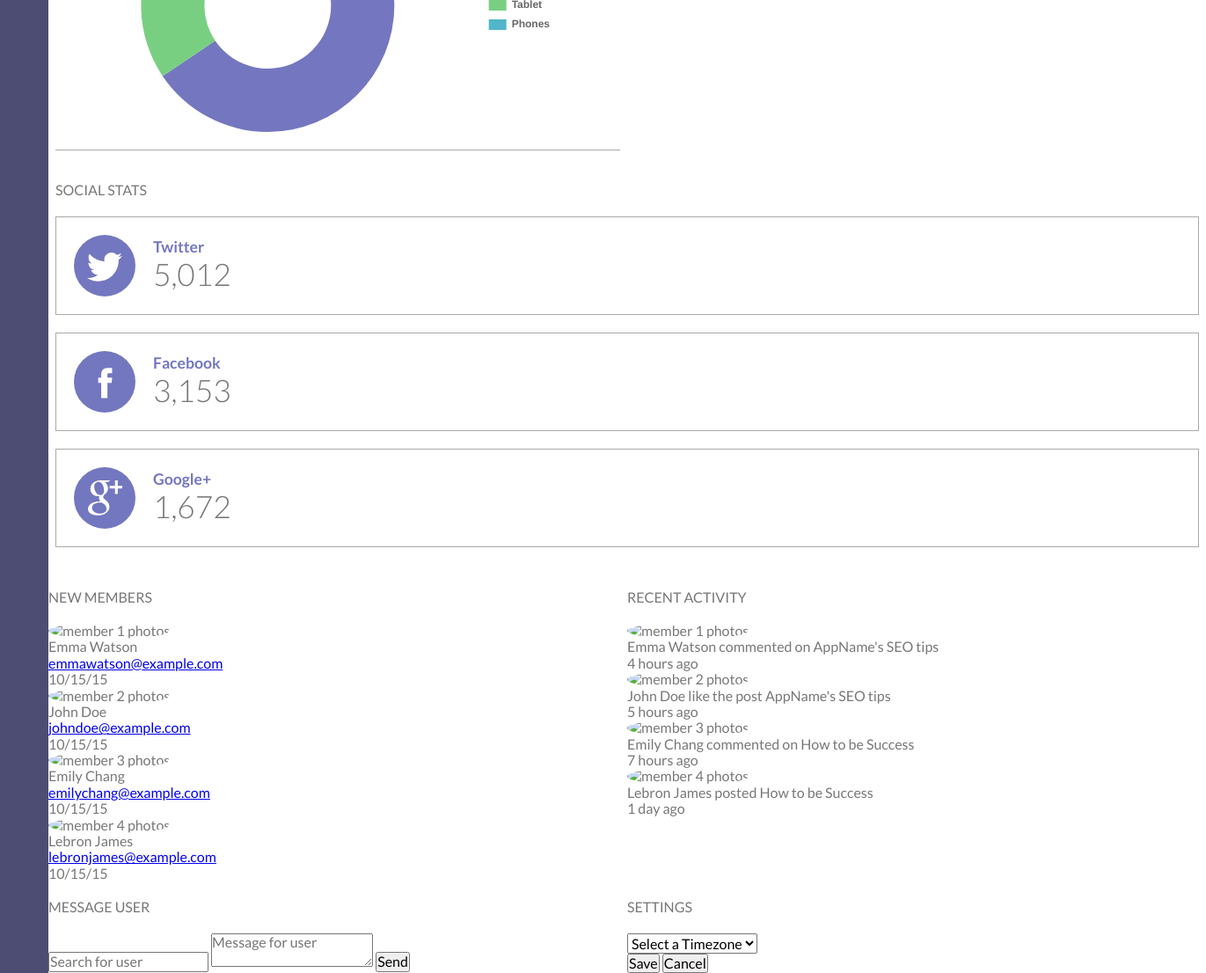
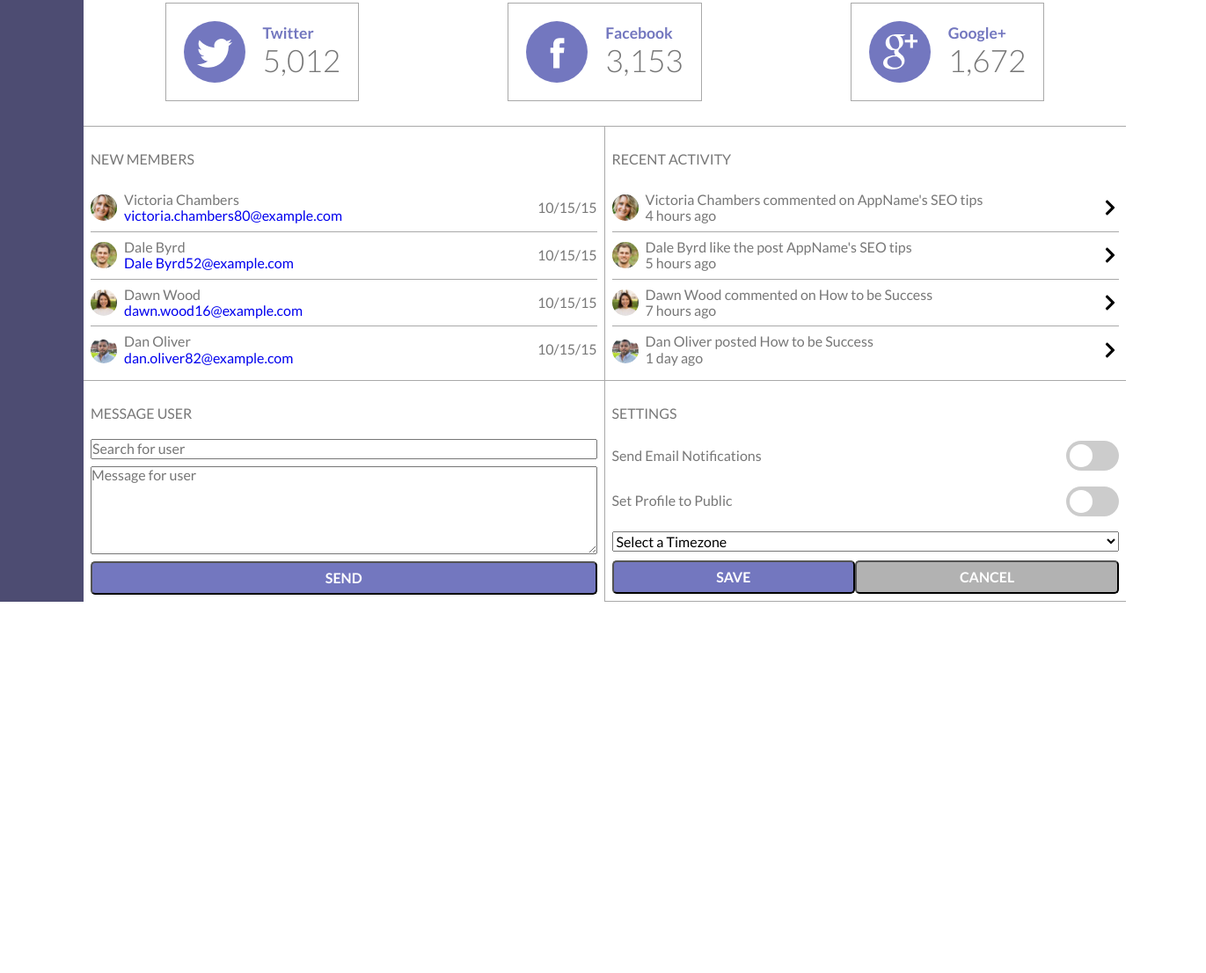
Before and after one commit to RamaSentani/webapp-dashboard, a plain HTML site: page index.html in a window 1280 px wide. Shown: the part 1156-2262 px from the top of the page at 88% size, 1371 px wide, since content can reach past the window. After the commit the page ends 1840 px from the top, so only its background shows below. Drawn offline with nearby package versions, Linux system fonts and the light colour scheme.

Commit message:
add style and media query for tab and desktop

```diff
--- a/css/style.css
+++ b/css/style.css
@@ -41,6 +41,10 @@ ul {
     list-style: none;
 }
 
+a {
+    text-decoration: none;
+}
+
 /* -------------------------------------------------------------------------- */
 /*                                    grid                                    */
 /* -------------------------------------------------------------------------- */
@@ -78,18 +82,23 @@ ul {
 
 @media (min-width: 768px) {
     .grid-container {
-        grid-template-columns: 55px 1fr;
+        grid-template-columns: 1fr 1fr;
         grid-template-areas:
             "header header"
             "navigation main";
     }
+}
 
+@media (min-width: 1024px) {
     .main {
         grid-template-columns: 50% 1fr;
     }
 
+    .main-header,
+    .alert,
     .traffic,
-    .social {
+    .social,
+    .traffic-header {
         grid-column: 1 / span 2;
     }
 
@@ -172,8 +181,18 @@ ul {
     flex-direction: row;
 }
 
+.traffic,
 .daily,
 .mobile {
+    padding: .5em;
+}
+
+.daily,
+.mobile,
+.members,
+.activity,
+.message,
+.settings {
     border-top: 1px solid darkgrey;
     border-bottom: 1px solid darkgrey;
 }
@@ -193,6 +212,73 @@ canvas {
     display: flex;
     flex-direction: row;
     align-items: center;
+}
+
+.members {
+    padding: .5em;
+}
+
+.member-container {
+    display: flex;
+    flex-direction: row;
+    justify-content: space-between;
+    align-items: center;
+    padding: .5em 0 .5em 0;
+    border-bottom: solid darkgray 1px;
+}
+
+.bottom {
+    border: none;
+}
+
+.members-info {
+    display: flex;
+    align-items: center;
+    justify-content: flex-start;
+}
+
+.activity {
+    padding: .5em;
+}
+
+.message,
+.settings {
+    display: flex;
+    flex-direction: column;
+    justify-content: space-between;
+    padding: .5em;
+
+}
+
+.members,
+.activity,
+.message {
+    border-bottom: none;
+}
+
+.widget-container {
+    display: flex;
+    flex-direction: column;
+}
+
+.settings {
+    display: flex;
+    flex-direction: column;
+    padding: .5em;
+}
+
+.switch-container {
+    display: flex;
+    flex-direction: row;
+    align-items: center;
+    justify-content: space-between;
+    margin-bottom: 1em;
+}
+
+.settings-button {
+    display: flex;
+    justify-content: space-around;
+
 }
 
 /* -------------------------------------------------------------------------- */
@@ -353,3 +439,147 @@ canvas {
     font-size: 2.2em;
     font-weight: 300;
 }
+
+.members-text {
+    margin-left: .5em;
+}
+
+.arrow-right {
+    width: 20px;
+    height: 20px;
+}
+
+.form-field,
+.form-area {
+    margin-bottom: .5em;
+}
+
+.form-area {
+    height: 100px;
+}
+
+.button-primary {
+    background: #7377BF;
+    color: white;
+    padding: .5em;
+    border-radius: 5px;
+    font-weight: 600;
+    text-transform: uppercase;
+    flex-grow: 1;
+}
+
+.button-primary:hover {
+    opacity: 80%;
+}
+
+.button-disabled {
+    background: #B2B2B2;
+    color: white;
+    padding: .5em;
+    border-radius: 5px;
+    font-weight: 600;
+    text-transform: uppercase;
+    flex-grow: 1;
+}
+
+.button-disabled:hover {
+    opacity: 80%;
+}
+
+/* --------------------------------- slider --------------------------------- */
+/* The switch - the box around the slider */
+.switch {
+    position: relative;
+    display: inline-block;
+    width: 60px;
+    height: 34px;
+}
+
+/* Hide default HTML checkbox */
+.switch input {
+    opacity: 0;
+    width: 0;
+    height: 0;
+}
+
+/* The slider */
+.slider {
+    position: absolute;
+    cursor: pointer;
+    top: 0;
+    left: 0;
+    right: 0;
+    bottom: 0;
+    background-color: #ccc;
+    -webkit-transition: .4s;
+    transition: .4s;
+}
+
+.slider:before {
+    position: absolute;
+    content: "";
+    height: 26px;
+    width: 26px;
+    left: 4px;
+    bottom: 4px;
+    background-color: white;
+    -webkit-transition: .4s;
+    transition: .4s;
+}
+
+input:checked+.slider {
+    background-color: #7377BF;
+}
+
+input:focus+.slider {
+    box-shadow: 0 0 1px #7377BF;
+}
+
+input:checked+.slider:before {
+    -webkit-transform: translateX(26px);
+    -ms-transform: translateX(26px);
+    transform: translateX(26px);
+}
+
+/* Rounded sliders */
+.slider.round {
+    border-radius: 34px;
+}
+
+.slider.round:before {
+    border-radius: 50%;
+}
+
+/* -------------------------------------------------------------------------- */
+/*                                media queries                               */
+/* -------------------------------------------------------------------------- */
+@media (min-width: 768px) {
+    .navigation {
+        flex-direction: column;
+        justify-content: flex-start;
+        align-items: center;
+    }
+
+    .nav-icon {
+        margin: .5em;
+    }
+}
+
+@media (min-width: 1024px) {
+
+    .daily {
+        border-bottom: darkgray solid 1px;
+        border-right: darkgray solid 1px;
+    }
+
+    .card-container {
+        display: flex;
+        justify-content: space-around;
+    }
+
+    .members,
+    .message {
+        border-right: darkgray solid 1px;
+    }
+
+}
--- a/index.html
+++ b/index.html
@@ -65,7 +65,6 @@
             <!-- alert from JS goes here -->
         </div>
         <!-- traffic line graph -->
-        <div class="chart-container">
         <section class="traffic">
             <div class="traffic-header">
                 <h3>Traffic</h3>
@@ -97,10 +96,11 @@
                 <canvas id="mobile-chart"></canvas>
             </div>
         </section>
-        </div>
+
         <!-- social stats -->
         <section class="social" id="social">
             <h3>Social Stats</h3>
+            <div class="card-container">
                 <div class="social-container" id="twitter">
                     <div class="circle">
                         <svg class="social-icon" version="1.1" xmlns="http://www.w3.org/2000/svg"
@@ -120,8 +120,8 @@
                 </div>
                 <div class="social-container">
                     <div class="circle">
-                    <svg class="social-icon" enable-background="new 0 0 56.693 56.693" height="56.693px" version="1.1"
-                        viewBox="0 0 56.693 56.693" width="56.693px" xml:space="preserve"
+                        <svg class="social-icon" enable-background="new 0 0 56.693 56.693" height="56.693px"
+                            version="1.1" viewBox="0 0 56.693 56.693" width="56.693px" xml:space="preserve"
                             xmlns="http://www.w3.org/2000/svg" xmlns:xlink="http://www.w3.org/1999/xlink">
                             <path
                                 d="M40.43,21.739h-7.645v-5.014c0-1.883,1.248-2.322,2.127-2.322c0.877,0,5.395,0,5.395,0V6.125l-7.43-0.029  c-8.248,0-10.125,6.174-10.125,10.125v5.518h-4.77v8.53h4.77c0,10.947,0,24.137,0,24.137h10.033c0,0,0-13.32,0-24.137h6.77  L40.43,21.739z" />
@@ -161,73 +161,94 @@
                         <p class="social-counter">1,672</p>
                     </div>
                 </div>
+            </div>
         </section>
         <!-- new member widget -->
         <section class="members" id="member">
             <h3>New Members</h3>
             <div class="member-container">
-                <img src="images/member-1.jpg" alt="member 1 photos" class="profile-image">
+                <div class="members-info">
+                    <img src="assets/images/member-1.jpg" alt="member 1 photos" class="profile-image">
                     <div class="members-text">
-                    <p>Emma Watson</p>
-                    <a href="#">emmawatson@example.com</a>
+                        <p>Victoria Chambers</p>
+                        <a href="#">victoria.chambers80@example.com</a>
                     </div>
-                <p>10/15/15</p>
+                </div>
+                <p class="members-date">10/15/15</p>
             </div>
             <div class="member-container">
-                <img src="images/member-2.jpg" alt="member 2 photos" class="profile-image">
+                <div class="members-info">
+                    <img src="assets/images/member-2.jpg" alt="member 2 photos" class="profile-image">
                     <div class="members-text">
-                    <p>John Doe</p>
-                    <a href="#">johndoe@example.com</a>
+                        <p>Dale Byrd</p>
+                        <a href="#">Dale Byrd52@example.com</a>
                     </div>
-                <p>10/15/15</p>
+                </div>
+                <p class="members-date">10/15/15</p>
             </div>
             <div class="member-container">
-                <img src="images/member-3.jpg" alt="member 3 photos" class="profile-image">
+                <div class="members-info">
+                    <img src="assets/images/member-3.jpg" alt="member 3 photos" class="profile-image">
                     <div class="members-text">
-                    <p>Emily Chang</p>
-                    <a href="#">emilychang@example.com</a>
+                        <p>Dawn Wood</p>
+                        <a href="#">dawn.wood16@example.com</a>
                     </div>
-                <p>10/15/15</p>
                 </div>
-            <div class="member-container">
-                <img src="images/member-4.jpg" alt="member 4 photos" class="profile-image">
+                <p class="members-date">10/15/15</p>
+            </div>
+            <div class="member-container bottom">
+                <div class="members-info">
+                    <img src="assets/images/member-4.jpg" alt="member 4 photos" class="profile-image">
                     <div class="members-text">
-                    <p>Lebron James</p>
-                    <a href="#">lebronjames@example.com</a>
+                        <p>Dan Oliver</p>
+                        <a href="#">dan.oliver82@example.com</a>
                     </div>
-                <p>10/15/15</p>
+                </div>
+                <p class="members-date">10/15/15</p>
             </div>
         </section>
         <!-- recent activity widget -->
         <section class="activity">
             <h3>Recent Activity</h3>
             <div class="member-container">
-                <img src="images/member-1.jpg" alt="member 1 photos" class="profile-image">
+                <div class="members-info">
+                    <img src="assets/images/member-1.jpg" alt="member 1 photos" class="profile-image">
                     <div class="members-text">
-                    <p>Emma Watson commented on AppName's SEO tips</p>
+                        <p>Victoria Chambers commented on AppName's SEO tips</p>
                         <p>4 hours ago</p>
                     </div>
                 </div>
+                <img src="/assets/icons/chevron-right-solid.svg" alt="arrow right" class="arrow-right">
+            </div>
             <div class="member-container">
-                <img src="images/member-2.jpg" alt="member 2 photos" class="profile-image">
+                <div class="members-info">
+                    <img src="assets/images/member-2.jpg" alt="member 2 photos" class="profile-image">
                     <div class="members-text">
-                    <p>John Doe like the post AppName's SEO tips</p>
+                        <p>Dale Byrd like the post AppName's SEO tips</p>
                         <p>5 hours ago</p>
                     </div>
                 </div>
+                <img src="/assets/icons/chevron-right-solid.svg" alt="arrow right" class="arrow-right">
+            </div>
             <div class="member-container">
-                <img src="images/member-3.jpg" alt="member 3 photos" class="profile-image">
+                <div class="members-info">
+                    <img src="assets/images/member-3.jpg" alt="member 3 photos" class="profile-image">
                     <div class="members-text">
-                    <p>Emily Chang commented on How to be Success</p>
+                        <p>Dawn Wood commented on How to be Success</p>
                         <p>7 hours ago</p>
                     </div>
                 </div>
-            <div class="member-container">
-                <img src="images/member-4.jpg" alt="member 4 photos" class="profile-image">
+                <img src="/assets/icons/chevron-right-solid.svg" alt="arrow right" class="arrow-right">
+            </div>
+            <div class="member-container bottom">
+                <div class="members-info">
+                    <img src="assets/images/member-4.jpg" alt="member 4 photos" class="profile-image">
                     <div class="members-text">
-                    <p>Lebron James posted How to be Success</p>
+                        <p>Dan Oliver posted How to be Success</p>
                         <p>1 day ago</p>
                     </div>
+                </div>
+                <img src="/assets/icons/chevron-right-solid.svg" alt="arrow right" class="arrow-right">
             </div>
         </section>
         <!-- messaging widget -->
@@ -242,7 +263,20 @@
         <!-- local settings widget -->
         <section class="settings" id="settings">
             <h3>Settings</h3>
-            <!-- CSS toggle -->
+            <div class="switch-container">
+                <p>Send Email Notifications</p>
+                <label class="switch">
+                    <input type="checkbox">
+                    <span class="slider round"></span>
+                </label>
+            </div>
+            <div class="switch-container">
+                <p>Set Profile to Public</p>
+                <label class="switch">
+                    <input type="checkbox">
+                    <span class="slider round"></span>
+                </label>
+            </div>
             <!-- CSS toggle -->
             <select class="form-field" id="timezone">
                 <option disabled selected>Select a Timezone</option>
```
Also changed, not shown: assets/icons/chevron-right-solid.svg (added). Lines whose indentation alone changed are shown as unchanged.
